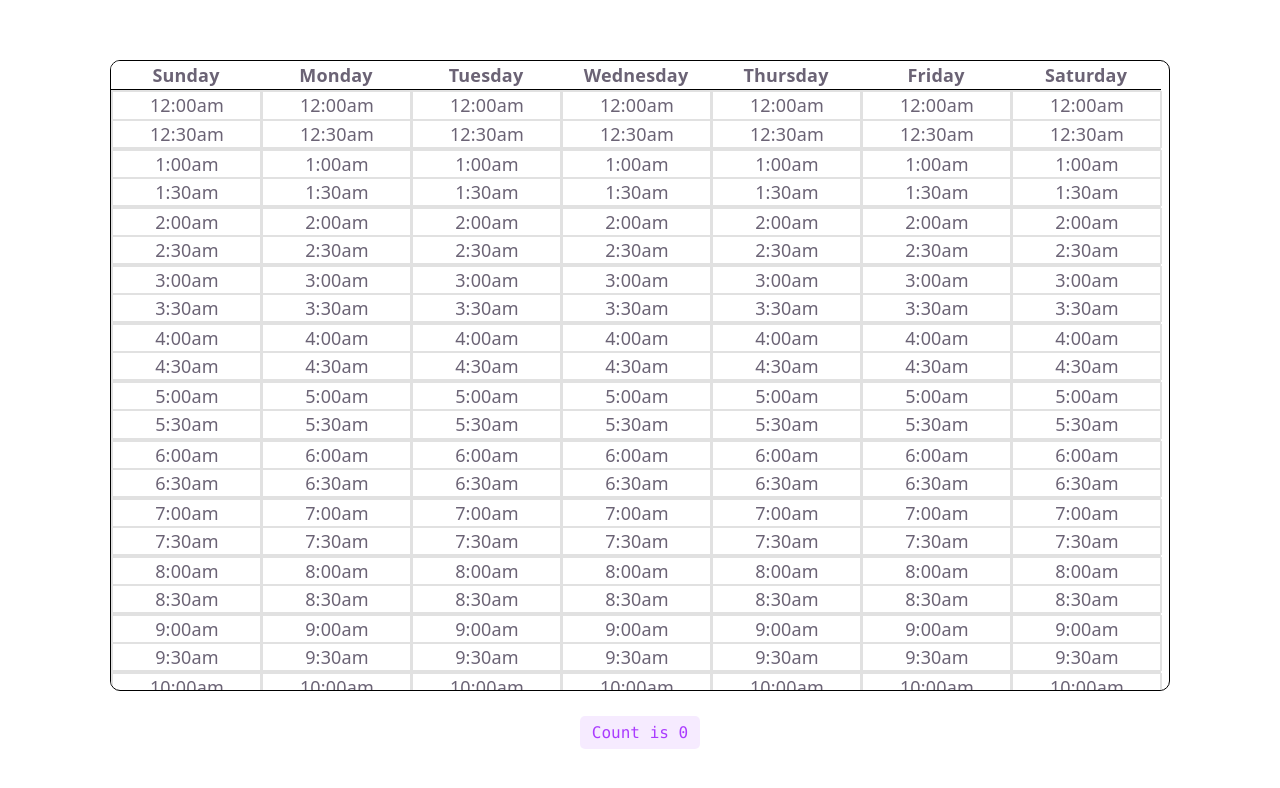
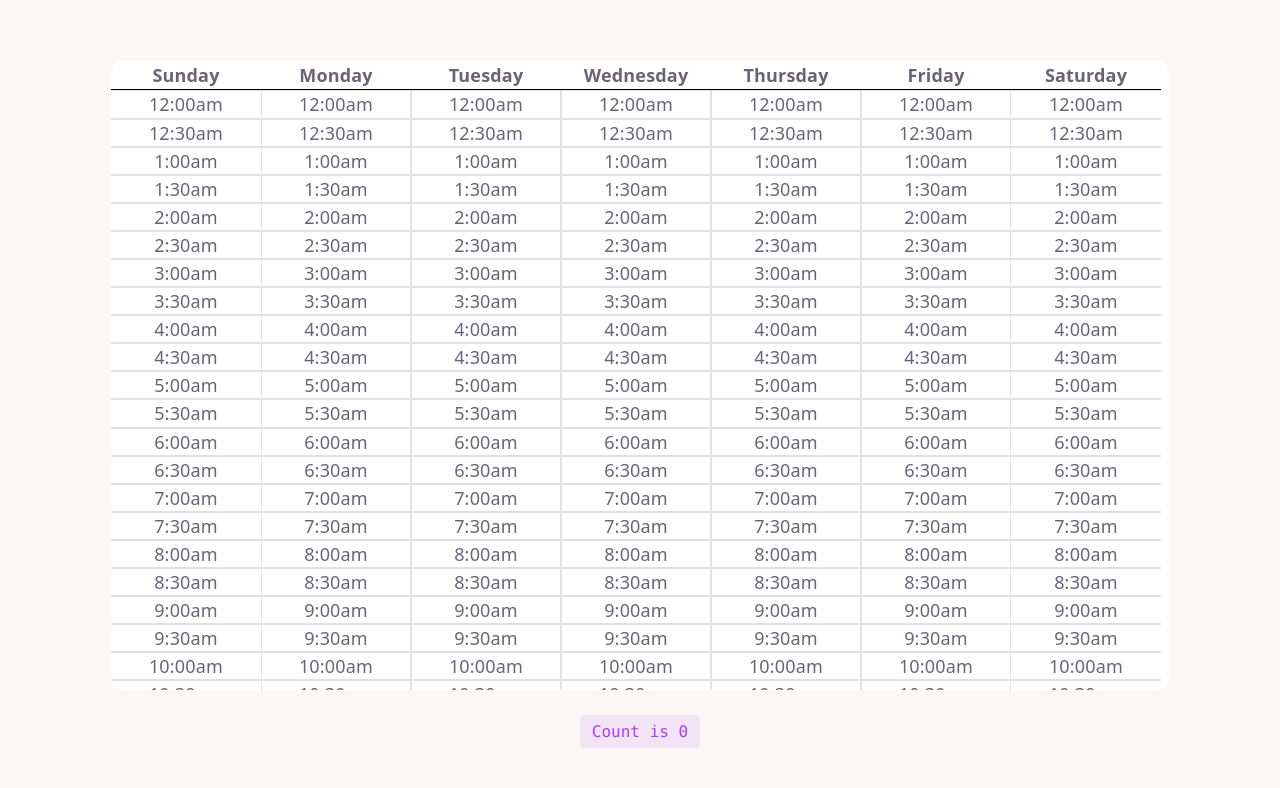
Before and after one commit to aidanmonty99/availabilitypicker, a React (Vite) app: page / in a window 1280 px wide. Shown: the top 788 px of the page. Built offline with nearby package versions, Linux system fonts and the light colour scheme.

Commit message:
cleaner borders

```diff
--- a/src/App.css
+++ b/src/App.css
@@ -187,13 +187,12 @@
 }
 
 .table-wrapper {
-  border: 1px solid black;
   border-radius: 10px;
   max-height: 90vh;
   overflow: hidden;
 }
 
-table {
+.calendar {
   flex-direction: column;
   display: flex;
   align-items: center; /* Centers the tr elements horizontally */
@@ -202,16 +201,16 @@ table {
   overflow-x: hidden;
   scrollbar-gutter: stable;
   box-sizing: border-box;
-  background: transparent;
+  background-color: var(--bg);
   border-spacing: 0;
 }
 
-table::-webkit-scrollbar {
+.calendar::-webkit-scrollbar {
   width: 8px;
 }
 
 /* Track */
-table::-webkit-scrollbar-track {
+.calendar::-webkit-scrollbar-track {
   box-shadow: inset 0 0 6px rgba(255, 255, 255);
   -webkit-border-radius: 10px;
   border-radius: 10px;
@@ -219,7 +218,7 @@ table::-webkit-scrollbar-track {
 }
 
 /* Handle */
-table::-webkit-scrollbar-thumb {
+.calendar::-webkit-scrollbar-thumb {
   -webkit-border-radius: 10px;
   border-radius: 10px;
   background: rgb(197, 197, 197);
@@ -253,8 +252,13 @@ tr {
   width: max-content; /* Shrinks the row to fit its content */
 }
 
-.cell {
+.interior-cell {
   border: 0.5px solid rgb(225, 225, 225);
+}
+
+.exterior-cell {
+  border-top: 0.5px solid rgb(225, 225, 225);
+  border-bottom: 0.5px solid rgb(225, 225, 225);
 }
 
 .column {
--- a/src/TwelveHourBlock.tsx
+++ b/src/TwelveHourBlock.tsx
@@ -6,18 +6,24 @@ function TwelveHourBlock(meridian: "am" | "pm") {
     <>
       {constants.hours.map((hour) => (
         <tr>
-          {constants.weekdays.map((day) => (
-            <td className="column cell">
+          {constants.weekdays.map((day) => {
+            const cellType =
+              day === "Sunday" || day === "Saturday"
+                ? "exterior-cell"
+                : "interior-cell";
+            return (
+              <td className="column">
                 {constants.minutes.map((minute) => (
-                <tr className="column cell">
-                  <td className="column">
+                  <tr className="column">
+                    <td className={`column ${cellType}`}>
                       {hour}:{minute}
                       {meridian}
                     </td>
                   </tr>
                 ))}
               </td>
-          ))}
+            );
+          })}
         </tr>
       ))}
     </>
--- a/src/index.css
+++ b/src/index.css
@@ -69,6 +69,8 @@
 
 body {
   margin: 0;
+  /* background-color: rgb(248, 244, 240); */
+  background-color: rgb(250, 247, 244);
 }
 
 h1,
```
Lines whose indentation alone changed are shown as unchanged.
